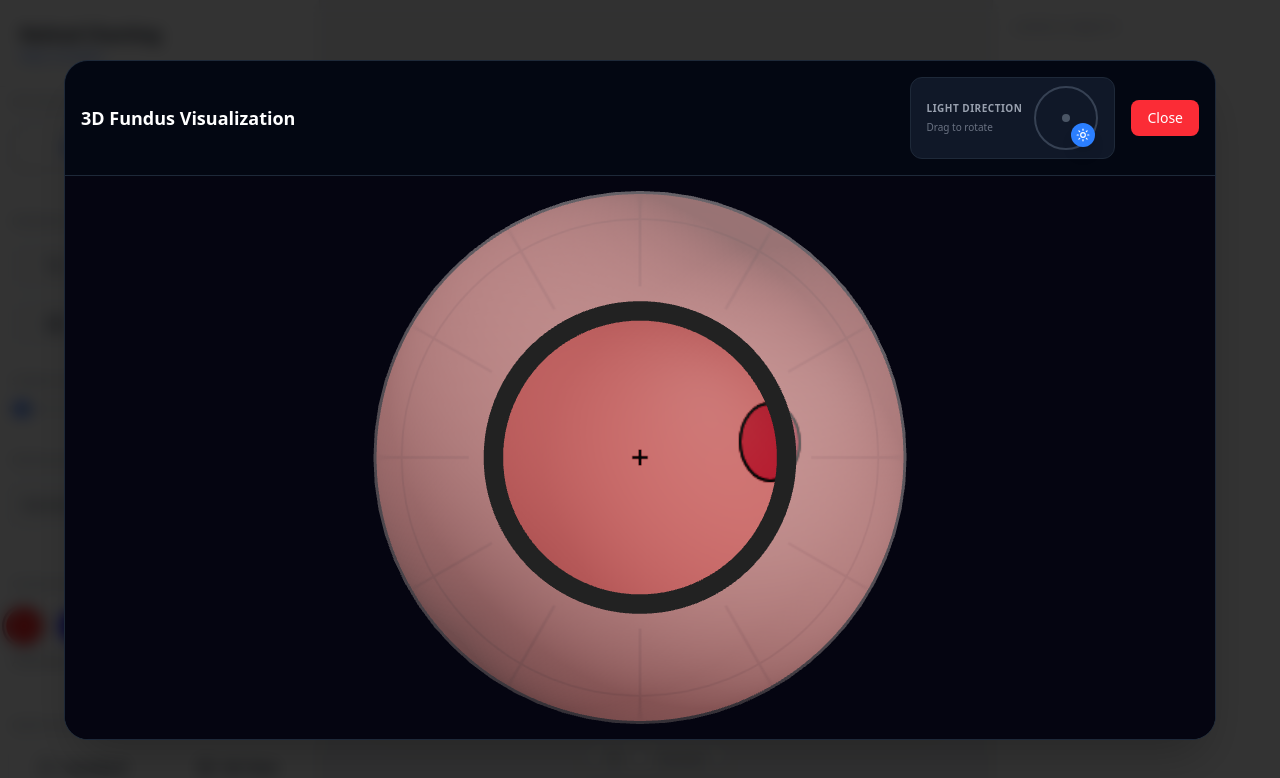
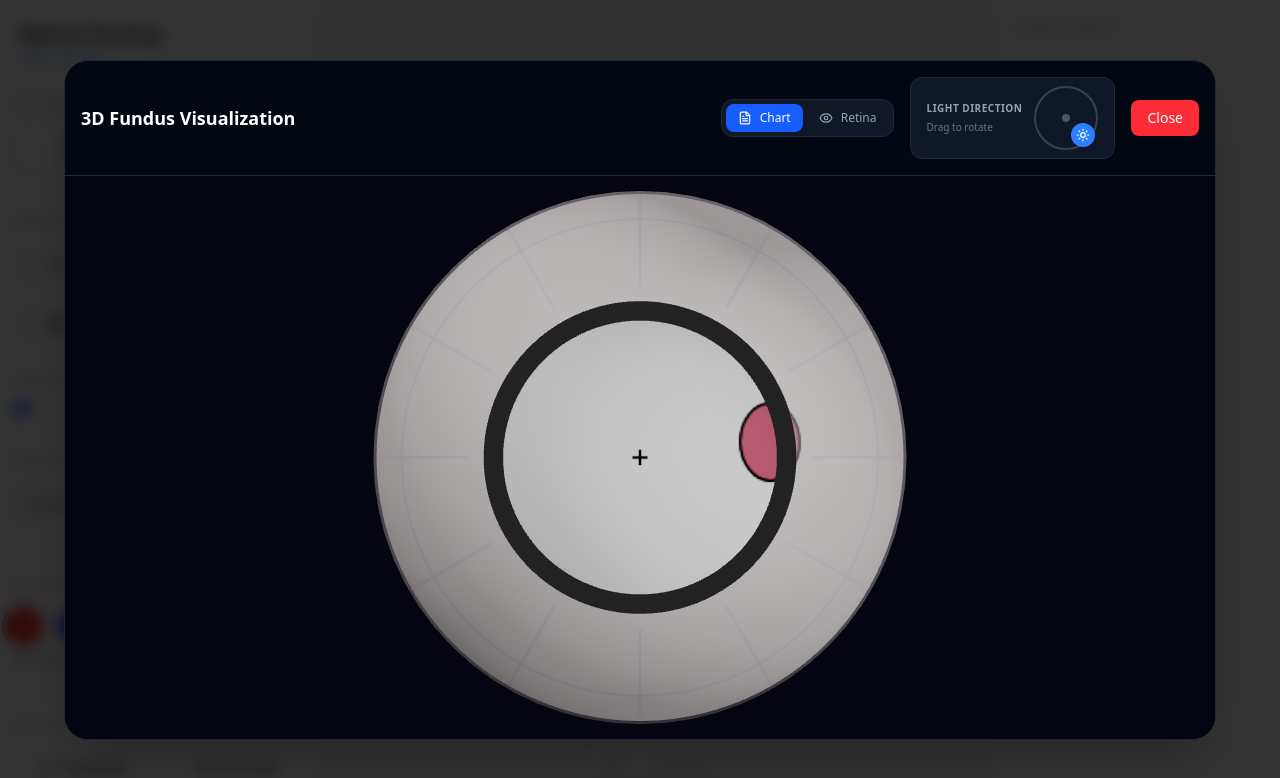
Before and after one commit to JamesTheMartian/react-fundus-chart, a React (Vite) app: page / in a window 1280 px wide. Both pictures are taken after a click on the button "3D View". Shown: the top 778 px of the page. Built offline with nearby package versions, Linux system fonts and the light colour scheme.

Commit message:
feat: added chart and retina view in 3d

```diff
--- a/src/components/ThreeDView.tsx
+++ b/src/components/ThreeDView.tsx
@@ -6,7 +6,7 @@ import * as THREE from 'three';
 import type { FundusElement, EyeSide, Point } from '../utils/types';
 // import './ThreeDView.css'; // Removed for Tailwind migration
 
-import { Sun } from 'lucide-react';
+import { Sun, Eye, FileText } from 'lucide-react';
 
 interface LightControlProps {
     rotation: number;
@@ -119,13 +119,131 @@ interface EyeModelProps {
     detachmentHeight: number;
     eyeSide: EyeSide;
     onAddElement?: (point: Point) => void;
+    viewMode: 'chart' | 'retina';
 }
 
-const EyeModel: React.FC<EyeModelProps> = ({ textureUrl, elements, detachmentHeight, eyeSide, onAddElement }) => {
+const EyeModel: React.FC<EyeModelProps> = ({ textureUrl, elements, detachmentHeight, eyeSide, onAddElement, viewMode }) => {
     const texture = useLoader(THREE.TextureLoader, textureUrl);
     const materialRef = React.useRef<THREE.MeshStandardMaterial>(null);
 
-    // Generate Displacement Map for Detachments
+    // Generate Retina Map (Red background + Original Colors)
+    const retinaMap = React.useMemo(() => {
+        const canvas = document.createElement('canvas');
+        canvas.width = 1024;
+        canvas.height = 1024;
+        const ctx = canvas.getContext('2d');
+        if (!ctx) return null;
+
+        // 1. Fill Background with Red (Retina Color)
+        ctx.fillStyle = '#c04040'; // Deep red/orange
+        ctx.fillRect(0, 0, 1024, 1024);
+
+        // 2. Draw Elements
+        // Scale factor from original 600x600 to 1024x1024
+        const scaleX = 1024 / 600;
+        const scaleY = 1024 / 600;
+
+        elements.forEach(element => {
+            if (!element.visible) return;
+
+            // Skip eraser for color map (it just reveals background, which is already red here)
+            // Actually, if we erase on the chart, we see white. Here we see red.
+            // If we have "eraser" strokes, they should probably "erase" to the background color.
+            // Since we started with background color, we can just skip drawing them?
+            // Or if they are erasing *other* strokes, we need to use destination-out?
+            // But canvas doesn't support layers easily.
+            // If we draw in order, eraser should erase previous strokes.
+
+            if (element.toolType === 'eraser') {
+                ctx.globalCompositeOperation = 'destination-out';
+                // But wait, destination-out makes it transparent!
+                // We want it to be the background color (Red).
+                // So we should draw with Red color?
+                // But if we draw with Red, we might cover things we shouldn't?
+                // Actually, standard eraser behavior is "remove ink".
+                // If we use destination-out, we get transparency.
+                // If we put a red layer *behind* this canvas, transparency shows red.
+                // BUT we are making a single texture.
+                // So we should probably use 'source-over' with the background color.
+                ctx.globalCompositeOperation = 'source-over';
+                ctx.strokeStyle = '#c04040';
+                ctx.fillStyle = '#c04040';
+            } else {
+                ctx.globalCompositeOperation = 'source-over';
+                // Get color from element
+                // We need to map 'red', 'blue' etc to hex
+                // We can't import MEDICAL_COLORS easily if not exported or we can just redefine/import
+                // It is imported from types.
+                const color = element.color === 'red' ? '#FF0000' :
+                    element.color === 'blue' ? '#0000FF' :
+                        element.color === 'green' ? '#008000' :
+                            element.color === 'brown' ? '#8B4513' :
+                                element.color === 'yellow' ? '#FFFF00' :
+                                    '#000000';
+
+                ctx.strokeStyle = color;
+                ctx.fillStyle = color;
+            }
+
+            ctx.lineCap = 'round';
+            ctx.lineJoin = 'round';
+            const width = (element.width || 2) * scaleX;
+            ctx.lineWidth = width;
+
+            if (element.type === 'stroke' && element.points) {
+                if (element.points.length < 2) return;
+
+                if (element.toolType === 'pattern') {
+                    ctx.beginPath();
+                    ctx.setLineDash([5 * scaleX, 10 * scaleX]);
+                    ctx.moveTo(element.points[0].x * scaleX, element.points[0].y * scaleY);
+                    for (let i = 1; i < element.points.length; i++) {
+                        ctx.lineTo(element.points[i].x * scaleX, element.points[i].y * scaleY);
+                    }
+                    ctx.stroke();
+                    ctx.setLineDash([]);
+                } else if (element.toolType === 'fill') {
+                    ctx.globalAlpha = 0.5;
+                    ctx.beginPath();
+                    ctx.moveTo(element.points[0].x * scaleX, element.points[0].y * scaleY);
+                    for (let i = 1; i < element.points.length; i++) {
+                        ctx.lineTo(element.points[i].x * scaleX, element.points[i].y * scaleY);
+                    }
+                    ctx.closePath();
+                    ctx.fill();
+                    ctx.stroke();
+                    ctx.globalAlpha = 1.0;
+                } else {
+                    // Brush/Pen
+                    if (element.toolType === 'brush') {
+                        ctx.globalAlpha = element.layer === 'vitreous' ? 0.3 : 0.5;
+                    }
+                    ctx.beginPath();
+                    ctx.moveTo(element.points[0].x * scaleX, element.points[0].y * scaleY);
+                    for (let i = 1; i < element.points.length; i++) {
+                        ctx.lineTo(element.points[i].x * scaleX, element.points[i].y * scaleY);
+                    }
+                    ctx.stroke();
+                    ctx.globalAlpha = 1.0;
+                }
+            } else if ((element.type === 'hemorrhage' || element.type === 'spot') && element.position) {
+                ctx.beginPath();
+                ctx.ellipse(
+                    element.position.x * scaleX,
+                    element.position.y * scaleY,
+                    (element.width || 10) * scaleX / 2,
+                    (element.height || 10) * scaleY / 2,
+                    element.rotation || 0,
+                    0, Math.PI * 2
+                );
+                ctx.fill();
+            }
+        });
+
+        return new THREE.CanvasTexture(canvas);
+    }, [elements]);
+
+    // ... (Displacement Map logic remains same)
     const displacementMap = React.useMemo(() => {
         const canvas = document.createElement('canvas');
         canvas.width = 512;
@@ -133,7 +251,6 @@ const EyeModel: React.FC<EyeModelProps> = ({ textureUrl, elements, detachmentHei
         const ctx = canvas.getContext('2d');
         if (!ctx) return null;
 
-        // Black background (no displacement)
         ctx.fillStyle = '#000000';
         ctx.fillRect(0, 0, 512, 512);
 
@@ -144,11 +261,10 @@ const EyeModel: React.FC<EyeModelProps> = ({ textureUrl, elements, detachmentHei
         ctx.lineCap = 'round';
         ctx.lineJoin = 'round';
         ctx.strokeStyle = '#FFFFFF';
-        // Blur for smooth transition
         ctx.shadowBlur = 10;
         ctx.shadowColor = '#FFFFFF';
 
-        // Draw Detachment strokes in White, and Eraser strokes in Black (to remove displacement)
+        // Draw Detachment strokes in White, and Eraser strokes in Black
         elements.forEach(stroke => {
             if (!stroke.points || stroke.points.length < 2) return;
 
@@ -164,14 +280,11 @@ const EyeModel: React.FC<EyeModelProps> = ({ textureUrl, elements, detachmentHei
             }
 
             if (isEraser) {
-                // Erase displacement
                 ctx.globalCompositeOperation = 'destination-out';
-                ctx.lineWidth = (stroke.width || 2) * scaleX * 2; // Double width for eraser to match 2D view
+                ctx.lineWidth = (stroke.width || 2) * scaleX * 2;
                 ctx.stroke();
-                // Reset to source-over for next strokes
                 ctx.globalCompositeOperation = 'source-over';
             } else {
-                // Draw displacement
                 ctx.globalCompositeOperation = 'source-over';
                 ctx.lineWidth = (stroke.width || 2) * scaleX;
                 ctx.stroke();
@@ -182,6 +295,7 @@ const EyeModel: React.FC<EyeModelProps> = ({ textureUrl, elements, detachmentHei
         return tex;
     }, [elements]);
 
+    // ... (Roughness/Normal map loader remains same)
     const [roughnessMap, normalMap] = useLoader(THREE.TextureLoader, [
         `${import.meta.env.BASE_URL}textures/roughness_map.jpg`,
         `${import.meta.env.BASE_URL}textures/normal_map.jpg`
@@ -192,7 +306,6 @@ const EyeModel: React.FC<EyeModelProps> = ({ textureUrl, elements, detachmentHei
             roughnessMap.wrapS = THREE.RepeatWrapping;
             roughnessMap.repeat.x = -1;
             roughnessMap.offset.x = 1;
-
             normalMap.wrapS = THREE.RepeatWrapping;
             normalMap.repeat.x = -1;
             normalMap.offset.x = 1;
@@ -206,85 +319,44 @@ const EyeModel: React.FC<EyeModelProps> = ({ textureUrl, elements, detachmentHei
         normalMap.needsUpdate = true;
     }, [eyeSide, roughnessMap, normalMap]);
 
-    // Custom Shader Logic
+    // ... (Shader logic remains same)
     // eslint-disable-next-line @typescript-eslint/no-explicit-any
     const onBeforeCompile = React.useCallback((shader: any) => {
         shader.uniforms.uTime = { value: 0 };
         shader.uniforms.uDisplacementMap = { value: displacementMap };
         shader.uniforms.uDetachmentHeight = { value: detachmentHeight };
 
-        // Inject uniforms
         shader.vertexShader = `
             uniform float uTime;
             uniform float uDetachmentHeight;
             uniform sampler2D uDisplacementMap;
         ` + shader.vertexShader;
 
-        // Inject vertex displacement and normal recalculation logic
         shader.vertexShader = shader.vertexShader.replace(
             '#include <begin_vertex>',
             `
             #include <begin_vertex>
-
-            // Read displacement from map
             float disp = texture2D(uDisplacementMap, uv).r;
-
-            // Add wave effect only where there is displacement
             if (disp > 0.1) {
-                // Wave function: sin(x*10 + t*2) * 0.05 + cos(y*10 + t*3) * 0.05
                 float waveX = position.x * 10.0 + uTime * 2.0;
                 float waveY = position.y * 10.0 + uTime * 3.0;
-
                 float wave = sin(waveX) * 0.05 + cos(waveY) * 0.05;
-
-                // Derivatives for normal recalculation
-                // d(sin(u))/dx = cos(u) * du/dx
-                float dWaveDx = cos(waveX) * 10.0 * 0.05; // * 0.5
-                float dWaveDy = -sin(waveY) * 10.0 * 0.05; // * -0.5
-
-                // Use uDetachmentHeight uniform
+                float dWaveDx = cos(waveX) * 10.0 * 0.05;
+                float dWaveDy = -sin(waveY) * 10.0 * 0.05;
                 float strength = uDetachmentHeight;
                 float totalDisp = disp * strength + wave * disp;
-
                 transformed += normal * totalDisp;
-
-                // Recalculate Normal
-                // We approximate the new normal by subtracting the gradient of the wave
-                // This is a simplification but works well for visual waves
                 vec3 waveGrad = vec3(dWaveDx, dWaveDy, 0.0);
-
-                // Rotate gradient to match surface normal?
-                // Since we are on a sphere, this is tricky in object space without tangent basis.
-                // However, simply adding the gradient to the normal often gives "good enough" results for noise.
-                // A better way for displacement along normal N is:
-                // NewNormal = N - Gradient * Scale
-
-                // Let's try perturbing the objectNormal directly
-                // We need to ensure we modify 'objectNormal' or 'vNormal' correctly.
-                // In this chunk, 'objectNormal' is available (from beginnormal_vertex).
-                // But 'transformed' is position.
-
-                // We can't easily modify objectNormal here because it might have been used already?
-                // Actually, <begin_vertex> is after <beginnormal_vertex>.
-                // So objectNormal is set.
-
-                // Let's perturb it.
-                // We assume the wave is primarily in X/Y for the gradient calculation above.
-                // But on a sphere, X/Y are changing.
-                // Let's just use the computed gradient as a perturbation.
-
                 vec3 perturbedNormal = normalize(objectNormal - waveGrad * disp * 0.5);
                 vNormal = normalize(normalMatrix * perturbedNormal);
             }
             `
         );
 
-        // Save reference to shader to update uniforms
         if (materialRef.current) {
             materialRef.current.userData.shader = shader;
         }
-
-    }, [displacementMap]);
+    }, [displacementMap, detachmentHeight]);
 
     React.useEffect(() => {
         if (materialRef.current && materialRef.current.userData.shader) {
@@ -293,11 +365,9 @@ const EyeModel: React.FC<EyeModelProps> = ({ textureUrl, elements, detachmentHei
         }
     }, [displacementMap, detachmentHeight]);
 
-    // Animation Loop
     React.useEffect(() => {
         let frameId: number;
         const startTime = Date.now();
-
         const animate = () => {
             const time = (Date.now() - startTime) / 1000;
             if (materialRef.current && materialRef.current.userData.shader) {
@@ -309,7 +379,7 @@ const EyeModel: React.FC<EyeModelProps> = ({ textureUrl, elements, detachmentHei
         return () => cancelAnimationFrame(frameId);
     }, []);
 
-    // Custom Geometry to map the flat circular image onto a hemisphere
+    // ... (Geometry remains same)
     const geometry = React.useMemo(() => {
         const geo = new THREE.PlaneGeometry(4, 4, 128, 128);
         const pos = geo.attributes.position;
@@ -318,58 +388,21 @@ const EyeModel: React.FC<EyeModelProps> = ({ textureUrl, elements, detachmentHei
         for (let i = 0; i < pos.count; i++) {
             const u = uvs.getX(i);
             const v = uvs.getY(i);
-
-            // Calculate distance from center (0.5, 0.5)
             const dx = u - 0.5;
             const dy = v - 0.5;
             const dist = Math.sqrt(dx * dx + dy * dy);
-
-            // We only care about the circle within the square (radius 0.5)
-            // Map dist 0..0.5 to theta 0..PI/2
-            // If dist > 0.5, clamp or let it wrap (it will be outside the hemisphere rim)
-
             const maxR = 0.5;
-            const r = Math.min(dist, maxR); // Clamp to circle
-
-            const theta = (r / 0.5) * (Math.PI * (7 / 8)); // 0 at pole, extended to 7/8 sphere
-            const phi = Math.atan2(dy, dx); // Angle around pole
-
-            const R = 2; // Sphere radius
-
-            // Polar coordinates to Cartesian
-            // We want the pole (center of image) to be at Z-deepest point?
-            // User wants "Inside of the sphere".
-            // Let's place the pole at (0,0,-R) and rim at Z=0?
-            // Or Pole at (0,0,R) and look from (0,0,0)?
-
-            // Standard Sphere:
-            // x = R * sin(theta) * cos(phi)
-            // y = R * sin(theta) * sin(phi)
-            // z = R * cos(theta)
-
-            // At theta=0 (center): x=0, y=0, z=R.
-            // At theta=90 (rim): z=0.
-
-            // We want to look at the INSIDE.
-            // So we can keep this shape, and put the camera at (0,0,0) looking at (0,0,R)?
-            // Or put camera at (0,0,0) and geometry at (0,0,-R)?
-
-            // Let's use the standard shape.
-            // x, y are the flat plane coordinates deformed.
-
+            const r = Math.min(dist, maxR);
+            const theta = (r / 0.5) * (Math.PI * (7 / 8));
+            const phi = Math.atan2(dy, dx);
+            const R = 2;
             temp.set(
                 R * Math.sin(theta) * Math.cos(phi),
                 R * Math.sin(theta) * Math.sin(phi),
-                -R * Math.cos(theta) // Negative Z to make it a "bowl" facing +Z?
+                -R * Math.cos(theta)
             );
-
-            // If we want the "bowl" to be open towards the camera (which is at +Z),
-            // The pole should be at -Z.
-            // Rim at Z=0.
-
             pos.setXYZ(i, temp.x, temp.y, temp.z);
         }
-
         geo.computeVertexNormals();
         return geo;
     }, []);
@@ -385,14 +418,10 @@ const EyeModel: React.FC<EyeModelProps> = ({ textureUrl, elements, detachmentHei
         }
     };
 
-
-
-
-
+    // ... (map2DTo3D and vitreousElements remain same)
     const map2DTo3D = (p: Point, depth: number = 0.5): THREE.Vector3 => {
         const u = p.x / 600;
         const v = 1 - (p.y / 600);
-
         const dx = u - 0.5;
         const dy = v - 0.5;
         const dist = Math.sqrt(dx * dx + dy * dy);
@@ -401,47 +430,37 @@ const EyeModel: React.FC<EyeModelProps> = ({ textureUrl, elements, detachmentHei
         const theta = (r / maxR) * (Math.PI * (7 / 8));
         const phi = Math.atan2(dy, dx);
         const R = 2;
-
         const R_vitreous = R - depth;
-
         const x = R_vitreous * Math.sin(theta) * Math.cos(phi);
         const y = R_vitreous * Math.sin(theta) * Math.sin(phi);
         const z = -R_vitreous * Math.cos(theta);
-
         return new THREE.Vector3(x, y, z);
     };
 
-    // Vitreous Elements
     const vitreousElements = React.useMemo(() => {
         return elements.filter(e => e.layer === 'vitreous' && e.visible).map((e) => {
             if (e.type === 'stroke' && e.points && e.points.length > 1) {
-                // Create Tube from points
                 const points3D = e.points.map(p => map2DTo3D(p, e.zDepth || 0.5));
                 const curve = new THREE.CatmullRomCurve3(points3D);
-                // Width scaling: 2D width is pixels. 3D width needs to be small.
-                // 600px -> 4 units (approx). So 1px ~ 0.006 units.
                 const width3D = (e.width || 5) * 0.01;
-
                 return (
                     <mesh key={e.id}>
                         <tubeGeometry args={[curve, 64, width3D, 8, false]} />
                         <meshPhysicalMaterial
-                            color="#880000" // Darker blood red
+                            color="#880000"
                             transparent
                             opacity={0.9}
                             roughness={1}
                             metalness={0}
-                            transmission={0.5} // Glassy/Jelly look
+                            transmission={0.5}
                             thickness={1}
                             clearcoat={1.0}
                         />
                     </mesh>
                 );
             } else {
-                // Fallback for single points or shapes (spheres)
                 const p = e.position || (e.points && e.points[0]) || { x: 0, y: 0 };
                 const pos = map2DTo3D(p, e.zDepth || 0.5);
-
                 return (
                     <mesh key={e.id} position={pos}>
                         <sphereGeometry args={[0.15, 16, 16]} />
@@ -460,31 +479,24 @@ const EyeModel: React.FC<EyeModelProps> = ({ textureUrl, elements, detachmentHei
 
     return (
         <group>
-            {/* The Fundus Map */}
             <mesh geometry={geometry} onClick={handleClick}>
                 <meshStandardMaterial
                     ref={materialRef}
-                    map={texture}
+                    map={viewMode === 'chart' ? texture : retinaMap}
                     roughnessMap={roughnessMap}
                     normalMap={normalMap}
                     side={THREE.FrontSide}
                     roughness={1.0}
                     metalness={0}
                     onBeforeCompile={onBeforeCompile}
-                    color="#f88"
+                    color="#ffffff" // Always white, let the texture define the color
                 />
             </mesh>
-
-            {/* Vitreous Objects */}
             {vitreousElements}
-
-            {/* Outline / Rim */}
             <mesh rotation={[0, 0, 0]} position={[0, 0, -2 * Math.cos(Math.PI * (7 / 8))]}>
                 <torusGeometry args={[2 * Math.sin(Math.PI * (7 / 8)), 0.05, 16, 100]} />
                 <meshBasicMaterial color="#333" />
             </mesh>
-
-            {/* Outer Shell (for depth/shadows from outside) */}
             <mesh position={[0, 0, 0]} rotation={[-Math.PI / 2, 0, 0]}>
                 <sphereGeometry args={[2.02, 64, 64, 0, Math.PI * 2, 0, Math.PI * (7 / 8)]} />
                 <meshStandardMaterial
@@ -496,11 +508,9 @@ const EyeModel: React.FC<EyeModelProps> = ({ textureUrl, elements, detachmentHei
             </mesh>
         </group>
     );
-
 };
 
-// import './ThreeDView.css'; // Removed for Tailwind migration
-
+// ... (ThreeDViewProps remains same)
 interface ThreeDViewProps {
     textureUrl: string;
     elements: FundusElement[];
@@ -512,8 +522,8 @@ interface ThreeDViewProps {
 
 export const ThreeDView: React.FC<ThreeDViewProps> = ({ textureUrl, elements, detachmentHeight, onClose, eyeSide, onAddElement }) => {
     const [lightRotation, setLightRotation] = React.useState(45);
+    const [viewMode, setViewMode] = React.useState<'chart' | 'retina'>('chart');
 
-    // Calculate light position based on rotation
     const lightX = 7 * Math.cos((lightRotation * Math.PI) / 180);
     const lightY = 7 * Math.sin((lightRotation * Math.PI) / 180);
 
@@ -523,6 +533,24 @@ export const ThreeDView: React.FC<ThreeDViewProps> = ({ textureUrl, elements, de
                 <div className="p-4 bg-gray-950 flex justify-between items-center border-b border-gray-800">
                     <h2 className="text-lg font-semibold text-white">3D Fundus Visualization</h2>
                     <div className="flex items-center gap-4">
+                        {/* View Mode Toggle */}
+                        <div className="flex items-center gap-1 bg-gray-900 p-1 rounded-xl border border-gray-800">
+                            <button
+                                onClick={() => setViewMode('chart')}
+                                className={`px-3 py-1.5 rounded-lg text-xs font-medium flex items-center gap-2 transition-colors ${viewMode === 'chart' ? 'bg-blue-600 text-white' : 'text-gray-400 hover:text-white'}`}
+                            >
+                                <FileText size={14} />
+                                Chart
+                            </button>
+                            <button
+                                onClick={() => setViewMode('retina')}
+                                className={`px-3 py-1.5 rounded-lg text-xs font-medium flex items-center gap-2 transition-colors ${viewMode === 'retina' ? 'bg-blue-600 text-white' : 'text-gray-400 hover:text-white'}`}
+                            >
+                                <Eye size={14} />
+                                Retina
+                            </button>
+                        </div>
+
                         <div className="flex items-center gap-3 bg-gray-900 px-4 py-2 rounded-xl border border-gray-800">
                             <div className="flex flex-col gap-1">
                                 <span className="text-gray-400 text-[10px] font-bold uppercase tracking-wider">Light Direction</span>
@@ -539,7 +567,6 @@ export const ThreeDView: React.FC<ThreeDViewProps> = ({ textureUrl, elements, de
                     </div>
                 </div>
                 <div className="flex-1 w-full h-full bg-black relative">
-                    {/* Position camera to look into the hemisphere */}
                     <Canvas camera={{ position: [0, 0, 5], fov: 50 }} shadows>
                         <color attach="background" args={['#050511']} />
                         <ambientLight intensity={0.4} />
@@ -555,14 +582,13 @@ export const ThreeDView: React.FC<ThreeDViewProps> = ({ textureUrl, elements, de
                         <pointLight position={[0, 0, 2]} intensity={0.5} color="#ffffff" />
 
                         <Suspense fallback={<Html center><div className="text-white">Loading 3D Model...</div></Html>}>
-                            <EyeModel key={textureUrl} textureUrl={textureUrl} elements={elements} detachmentHeight={detachmentHeight} eyeSide={eyeSide} onAddElement={onAddElement} />
+                            <EyeModel key={textureUrl} textureUrl={textureUrl} elements={elements} detachmentHeight={detachmentHeight} eyeSide={eyeSide} onAddElement={onAddElement} viewMode={viewMode} />
                         </Suspense>
 
                         <OrbitControls
                             enablePan={false}
                             minDistance={1}
                             maxDistance={8}
-                            // Limit rotation so user doesn't get lost behind the eye
                             minPolarAngle={Math.PI / 3}
                             maxPolarAngle={Math.PI / 1.5}
                         />
```
